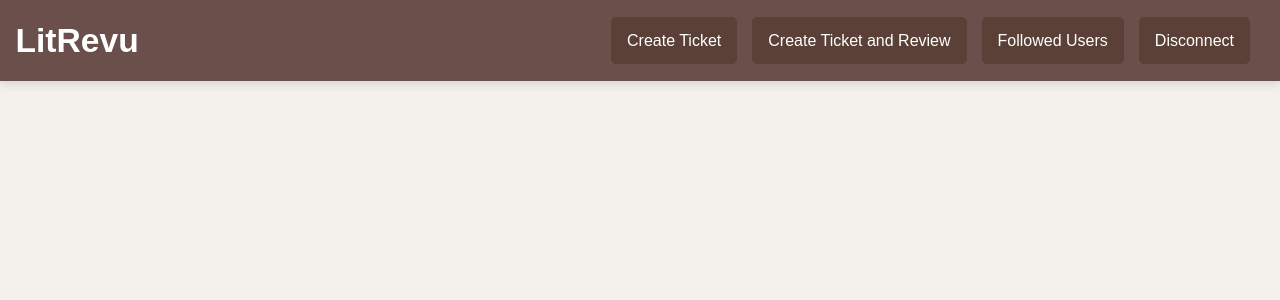
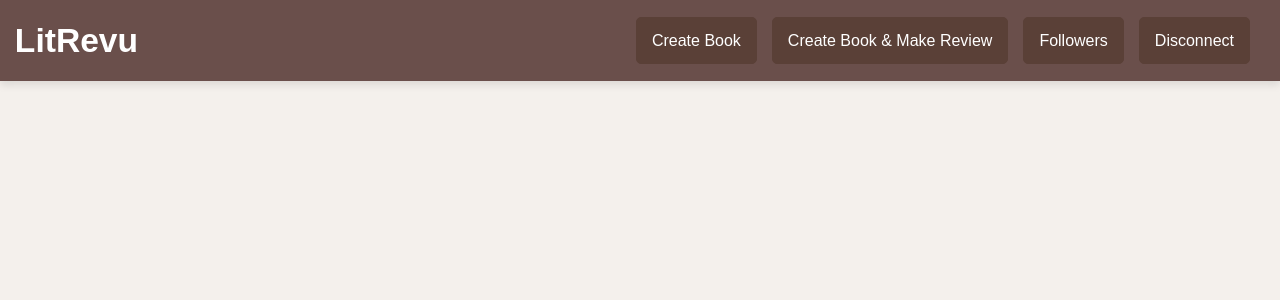
Before and after one commit to Euvad/litrevu, a Django app: page / in a window 1280 px wide. Shown: the top 300 px of the page. Run offline with Django 5.2, Linux system fonts and the light colour scheme; the visitor is signed in with stand-in values (Sample User, id 1); data that the repository does not hold is empty.

Commit message:
fix: More accurated text in templates, bug that wasn't displaying all reviews.

```diff
--- a/feed/templates/feed/feed.html
+++ b/feed/templates/feed/feed.html
@@ -250,9 +250,9 @@
     <div class="navbar">
         <h1>LitRevu</h1>
         <div class="nav-links">
-            <a href="{% url 'create_ticket' %}" class="button">Create Ticket</a>
-            <a href="{% url 'create_ticket_review' %}" class="button">Create Ticket and Review</a>
-            <a href="{% url 'list_followed_users' %}" class="button">Followed Users</a>
+            <a href="{% url 'create_ticket' %}" class="button">Create Book</a>
+            <a href="{% url 'create_ticket_review' %}" class="button">Create Book & Make Review</a>
+            <a href="{% url 'list_followed_users' %}" class="button">Followers</a>
             <form method="post" action="{% url 'logout' %}" style="display:flex; height: 47px;">
                 {% csrf_token %}
                 <button type="submit" class="button">Disconnect</button>
@@ -286,47 +286,39 @@
                         {% endif %}
                     </div>
 
-                    <!-- Display the user's review if it exists -->
-                    {% if ticket.user_review %}
+                    <!-- Loop through all reviews related to this ticket -->
+                    {% for review in ticket.review_set.all %}
                         <div class="review">
-                            <h3>{{ ticket.user_review.headline }}</h3>
-                            <p>{{ ticket.user_review.body }}</p>
+                            <h3>{{ review.headline }}</h3>
+                            <p>{{ review.body }}</p>
                             <p><strong>Rating:</strong>
                                 {% for i in "12345" %}
-                                    {% if forloop.counter <= ticket.user_review.rating %}
+                                    {% if forloop.counter <= review.rating %}
                                         <span class="star">&#9733;</span> <!-- Filled star -->
                                     {% else %}
                                         <span class="star empty">&#9734;</span> <!-- Empty star -->
                                     {% endif %}
                                 {% endfor %}
                             </p>
-                            <p><strong>Reviewed by:</strong> {{ ticket.user_review.user.username }}</p>
-                            <div class="actions">
-                                <a href="{% url 'edit_review' ticket.user_review.id %}" class="button">Edit Review</a>
-                                <form method="post" action="{% url 'delete_review' ticket.user_review.id %}" style="display: inline;">
-                                    {% csrf_token %}
-                                    <button type="submit" class="button delete-button">Delete Review</button>
-                                </form>
-                            </div>
+                            <p><strong>Reviewed by:</strong> {{ review.user.username }}</p>
+
+                            <!-- Show edit/delete options if the review is by the logged-in user -->
+                            {% if review.user == request.user %}
+                                <div class="actions">
+                                    <a href="{% url 'edit_review' review.id %}" class="button">Edit Review</a>
+                                    <form method="post" action="{% url 'delete_review' review.id %}" style="display: inline;">
+                                        {% csrf_token %}
+                                        <button type="submit" class="button delete-button">Delete Review</button>
+                                    </form>
+                                </div>
+                            {% endif %}
                         </div>
-                    {% endif %}
-
-                    <!-- Other reviews related to the ticket -->
-                    {% for review in ticket.ordered_reviews %}
-                        <!-- Only show reviews that are not the user's own review -->
-                        {% if review.user != request.user %}
-                            <div class="review">
-                                <h3>{{ review.headline }}</h3>
-                                <p>{{ review.body }}</p>
-                                <p><strong>Rating:</strong> {{ review.rating }}</p>
-                                <p><strong>Reviewed by:</strong> {{ review.user.username }}</p>
-                            </div>
-                        {% endif %}
                     {% endfor %}
                 </div>
             {% endfor %}
         </div>
     </div>
+
 
     <style>
         .button.disabled {
--- a/reviews/templates/reviews/create_review.html
+++ b/reviews/templates/reviews/create_review.html
@@ -129,11 +129,11 @@
                 {{ form.non_field_errors }}
                 {{ form.ticket.as_hidden }}
                 <div class="form-field">
-                    <label for="id_headline">Headline:</label>
+                    <label for="id_headline">Title:</label>
                     {{ form.headline }}
                 </div>
                 <div class="form-field">
-                    <label for="id_body">Body:</label>
+                    <label for="id_body">Comment:</label>
                     {{ form.body }}
                 </div>
 
--- a/reviews/templates/reviews/create_review_for_ticket.html
+++ b/reviews/templates/reviews/create_review_for_ticket.html
@@ -141,7 +141,7 @@
 
 <body>
     <div class="container">
-        <h1>Create Review for Ticket: {{ ticket.title }}</h1>
+        <h1>Create Review for Book: {{ ticket.title }}</h1>
 
         <form method="post">
             {% csrf_token %}
@@ -151,11 +151,11 @@
                 {{ review_form.non_field_errors }}
                 {{ review_form.ticket.as_hidden }}
                 <div class="form-field">
-                    <label for="id_headline">Headline:</label>
+                    <label for="id_headline">Title:</label>
                     {{ review_form.headline }}
                 </div>
                 <div class="form-field">
-                    <label for="id_body">Body:</label>
+                    <label for="id_body">Comment:</label>
                     {{ review_form.body }}
                 </div>
 
--- a/reviews/templates/reviews/edit_review.html
+++ b/reviews/templates/reviews/edit_review.html
@@ -140,17 +140,17 @@
                 {{ form.non_field_errors }}
                 {{ form.ticket.as_hidden }}
                 <div class="form-field">
-                    <label for="id_headline">Headline:</label>
+                    <label for="id_headline">Your Title:</label>
                     {{ form.headline }}
                 </div>
                 <div class="form-field">
-                    <label for="id_body">Body:</label>
+                    <label for="id_body">Your Comment:</label>
                     {{ form.body }}
                 </div>
 
                 <!-- Custom star rating input -->
                 <div class="form-field">
-                    <label for="id_rating">Rating:</label>
+                    <label for="id_rating">Your Rating:</label>
                     <div class="rating-input">
                         <!-- Star rating radio buttons -->
                         <input type="radio" id="star-5" name="rating" value="5" {% if form.rating.value == "5" %}checked{% endif %}>
--- a/tickets/forms.py
+++ b/tickets/forms.py
@@ -4,4 +4,4 @@ from .models import Ticket
 class TicketForm(forms.ModelForm):
     class Meta:
         model = Ticket
-        fields = ['title', 'description', 'image']  # Inclure le champ image
+        fields = ['title', 'description', 'image']
--- a/tickets/models.py
+++ b/tickets/models.py
@@ -6,7 +6,7 @@
 #    By: Vadim <euvad.public@proton.me>             +#+  +:+       +#+         #
 #                                                 +#+#+#+#+#+   +#+            #
 #    Created: 2024/08/12 08:41:07 by Vadim             #+#    #+#              #
-#    Updated: 2024/08/12 09:25:49 by Vadim            ###   ########.fr        #
+#    Updated: 2024/08/13 09:33:01 by Vadim            ###   ########.fr        #
 #                                                                              #
 # **************************************************************************** #
 
--- a/tickets/templates/tickets/create_ticket.html
+++ b/tickets/templates/tickets/create_ticket.html
@@ -161,7 +161,7 @@
 
 <body>
     <div class="container">
-        <h1>Create Ticket</h1>
+        <h1>Ask Book</h1>
         <form method="post" enctype="multipart/form-data">
             {% csrf_token %}
             {{ form.as_p }}
--- a/tickets/templates/tickets/delete_ticket.html
+++ b/tickets/templates/tickets/delete_ticket.html
@@ -125,7 +125,7 @@
 
 <body>
     <div class="container">
-        <h1>Delete Ticket</h1>
+        <h1>Delete Book</h1>
         <p>Are you sure you want to delete "{{ ticket.title }}"?</p>
         <form method="post">
             {% csrf_token %}
--- a/tickets/templates/tickets/edit_ticket.html
+++ b/tickets/templates/tickets/edit_ticket.html
@@ -131,7 +131,7 @@
 
 <body>
     <div class="container">
-        <h1>Edit Ticket</h1>
+        <h1>Edit Book</h1>
         <form method="post" enctype="multipart/form-data">
             {% csrf_token %}
             {{ form.as_p }}
```
Also changed, not shown: other parts of feed/templates/feed/feed.html (+1 -1 lines), tickets/templates/tickets/create_ticket_review.html (+4 -4 lines), reviews/migrations/0003_rename_user_review_author.py (added), reviews/migrations/0004_rename_author_review_user.py (added).
